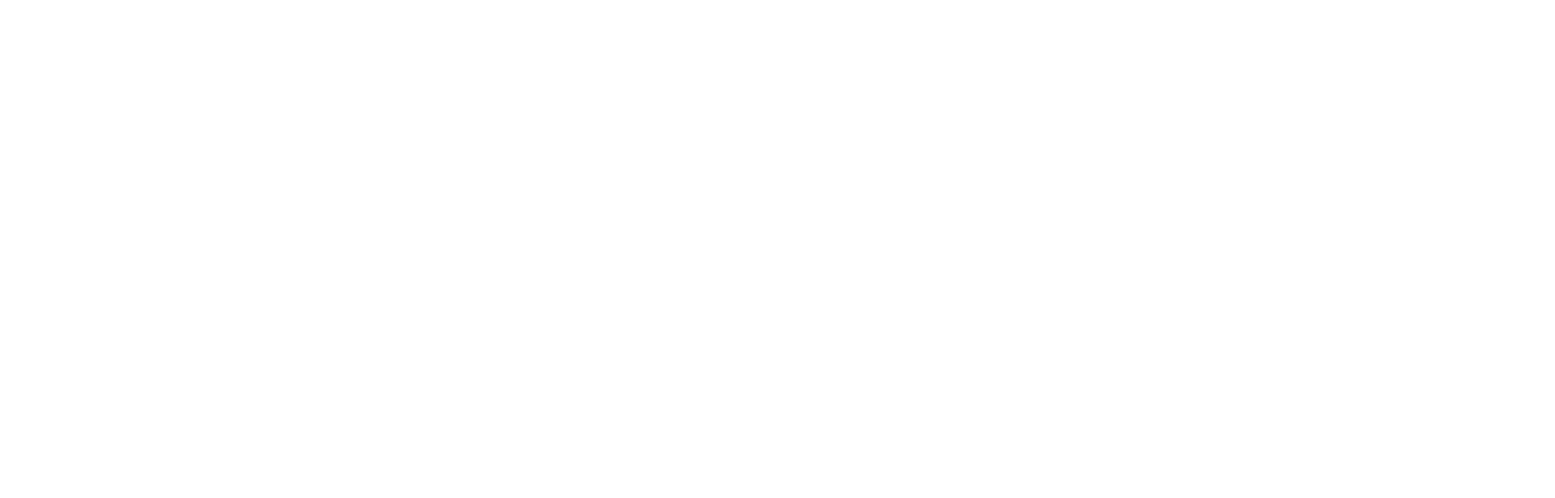
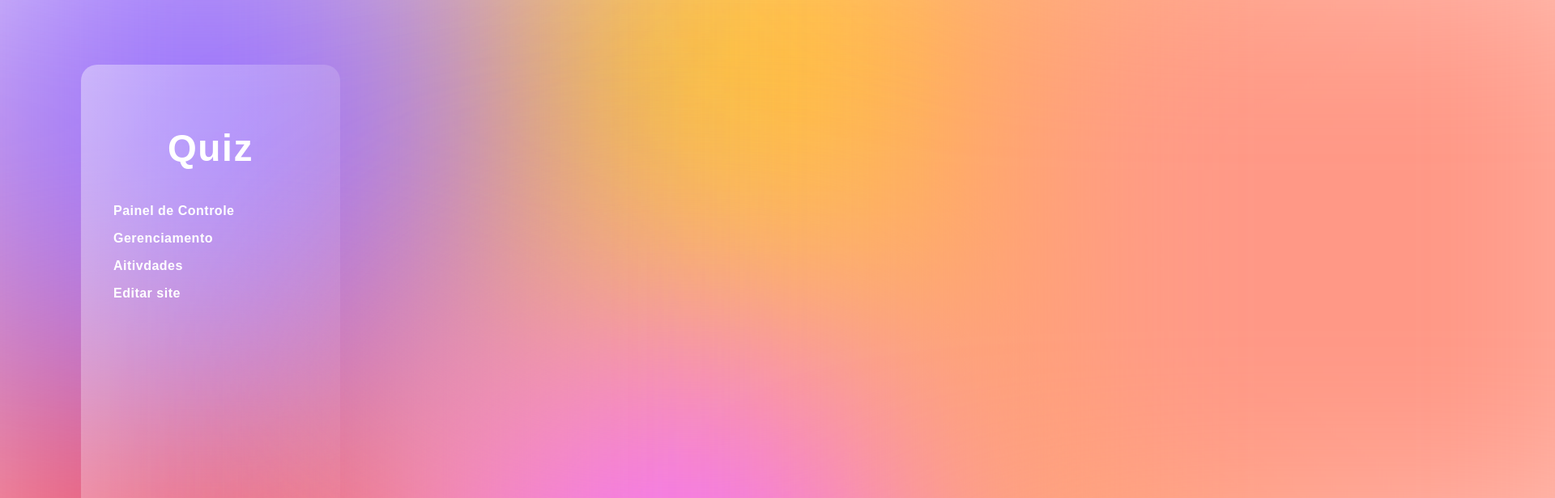
Before and after one commit to uLemos/Quiz_Devision, a React (Vite) app: page /admin in a window 1280 px wide. Before the commit this address had no page. Shown: the top 616 px of the page at 81% size, 1920 px wide, since content can reach past the window. Built offline with nearby package versions, Linux system fonts and the light colour scheme.

Commit message:
:memo: Init page admin

```diff
--- a/src/Router/routes.jsx
+++ b/src/Router/routes.jsx
@@ -3,6 +3,7 @@
 import ScreenInitial from "../components/screenInitial.jsx";
 import { Route, BrowserRouter, Routes } from "react-router-dom";
 import LoginPage from "../components/loginPage.jsx";
+import Admin from "../components/admin/admin.jsx";
 
 const Routs = () => {
    return(
@@ -10,7 +11,8 @@
           <Routes>
             <Route element = { <Home/> }  path="/" />
             <Route element = { <ScreenInitial/> }  path="/screenInitial" />
-            <Route element = { <LoginPage /> } path="/loginPage"/>
+            <Route element = { <LoginPage /> } path="/loginPage" />
+            <Route element = { <Admin />} path="/admin" />
           </Routes>
       </BrowserRouter>
    )
--- a/src/components/Cards/cardAccess.jsx
+++ b/src/components/Cards/cardAccess.jsx
@@ -1,7 +1,8 @@
 import React, { useState } from "react";
 import '../../css/cardCss/cardAccess.css';
+import { Link } from "react-router-dom";
 
-const CardAccess = () => {
+const CardAccess = ({ isLoginAdm }) => {
   const [user, setUser] = useState('');
   const [password, setPassword] = useState('');
 
@@ -12,7 +13,7 @@
       return;
     setUser('')
     setPassword('')
-    console.log(`Usuário: ${user} - Senha: ${password}`)
+    console.log(`${user}\n${password}\n${isLoginAdm}`)
   }
 
   return (
@@ -23,6 +24,7 @@
           <input type="text" value={user} onChange={(event) => {setUser(event.target.value)}} placeholder="Usuário" />
           <input type="password" value={password} onChange={(event) => {setPassword(event.target.value)}} placeholder="Senha" />
         </div>
+        { !isLoginAdm &&
           <div className="container-subForm">
             <div className="checkBox">
               <input type="checkbox" id="remenber" />
@@ -30,8 +32,14 @@
             </div>
             <p>Esqueci a senha</p>
           </div>
+        }
         <div className="buttonLogin">
+          { isLoginAdm &&
+            <Link to='/admin'>
               <button type="submit">Entrar</button>
+            </Link>
+          }
+          { !isLoginAdm && <button type="submit">Entrar</button>}
         </div>
       </form>
     </div>
--- /dev/null
+++ b/src/components/admin/admin.jsx
@@ -0,0 +1,29 @@
+import React from "react";
+import Ellipses from "../ellipses";
+import '../../css/admin/admin.css'
+
+const Admin = () => {
+
+    return (
+        <>
+            <Ellipses />
+            <div className="container-admin">
+                <div className="menu">
+                    <div className="control-panel">
+                        <h1 className="">Quiz</h1>
+                        <p>Painel de Controle</p>
+                        <p>Gerenciamento</p>
+                        <p>Aitivdades</p>
+                        <p>Editar site</p>
+                    </div>
+                    <div className="control-panel-footer">
+                        <p>Configuraçoes</p>
+                        <p>Desconectar</p>
+                    </div>
+                </div>
+            </div>
+        </>
+    )
+}
+
+export default Admin;
--- a/src/components/buttons/buttonBack.jsx
+++ b/src/components/buttons/buttonBack.jsx
@@ -2,16 +2,18 @@
 import '../../css/buttons.css'
 import { Link } from 'react-router-dom';
 
-const ButtonBack = (props) => {
+const ButtonBack = ({ path }) => {
 
   const teste = () => {
-    console.log(props.path)
+    if(path.typeof === 'undefined')
+      path = '/'
+    console.log(path)
   }
 
   return (
     <>
       <div className='container-back'>
-        <Link to={ props.path }>
+        <Link to={path}>
           <button onClick={ teste } className='back'><a>&lt;</a></button>
         </Link>
       </div>
--- a/src/components/home.jsx
+++ b/src/components/home.jsx
@@ -15,7 +15,6 @@
       </div>
     </>
   )
-
 }
 
 export default Home;
--- a/src/components/loginPage.jsx
+++ b/src/components/loginPage.jsx
@@ -8,9 +8,9 @@
   return (
     <>
       <Ellipses />
-      <ButtonBack />
+      <ButtonBack path={'/screenInitial'}/>
       <div className="containerCard">
-        <CardAccess />
+        <CardAccess isLoginAdm={true}/>
       </div>
     </>
   )
--- a/src/components/screenInitial.jsx
+++ b/src/components/screenInitial.jsx
@@ -11,10 +11,10 @@
 
   return (
     <>
-      <ButtonBack path='/' />
+      <ButtonBack path={'/'}/>
       <div className='containerCards'>
         <div className='container-screenInitial'>
-          <CardAccess />
+          <CardAccess isLoginAdm={false}/>
           <div className='mid' />
           <CardRegister />
         </div>
--- /dev/null
+++ b/src/css/admin/admin.css
@@ -0,0 +1,29 @@
+.container-admin{
+    width: 100%;
+    height: 100%;
+    display: flex;
+    margin: 0 auto;
+}
+
+.menu{
+  width: 300px;
+  border-radius: 20px;
+  background: linear-gradient(106.12deg, rgba(255, 255, 255, 0.4) -4.46%, rgba(255, 255, 255, 0) 102.72%);
+  border-image-source: linear-gradient(105.39deg, rgba(255, 255, 255, 0.7) -4.74%, rgba(255, 255, 255, 0) 101.52%);
+  padding: 10px;
+  display: flex;
+  justify-content: space-around;
+  flex-wrap: wrap;
+  align-items: center;
+}
+
+.menu p{
+  font-family: sans-serif;
+  font-weight: bold;
+  color: white;
+}
+
+.control-panel{
+  width: 80%;
+  height: 80%;
+}
```
Lines whose indentation alone changed are shown as unchanged.
